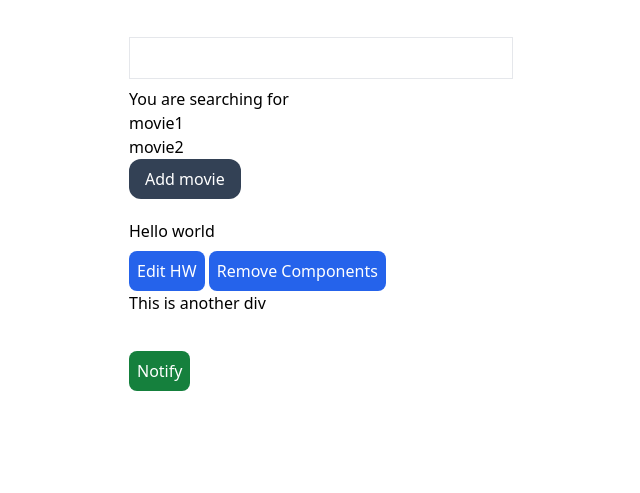
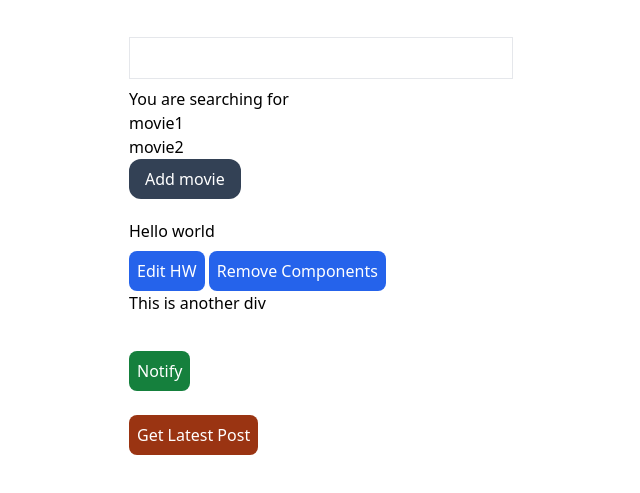
Before and after one commit to Mike-Jagger/htmx-experiments, a plain HTML site: page alpin-js/index.html in a window 1280 px wide. Shown: the part 131-624 px from the top of the page, without its empty margins (319-959 px from the left). Drawn offline with nearby package versions, Linux system fonts and the light colour scheme.

Commit message:
Accessing component props

```diff
--- a/alpin-js/index.html
+++ b/alpin-js/index.html
@@ -109,7 +109,19 @@
 						Notify
 					</button>
 				</div>
+
+				<button
+					@click="getLatestMovie($data.movies)"
+					class="bg-orange-800 text-white mt-6 p-2 rounded-lg"
+				>
+					Get Latest Post
+				</button>
 			</div>
 		</div>
+		<script>
+			function getLatestMovie(movies) {
+				console.log(movies.slice(-1).pop());
+			}
+		</script>
 	</body>
 </html>
```
